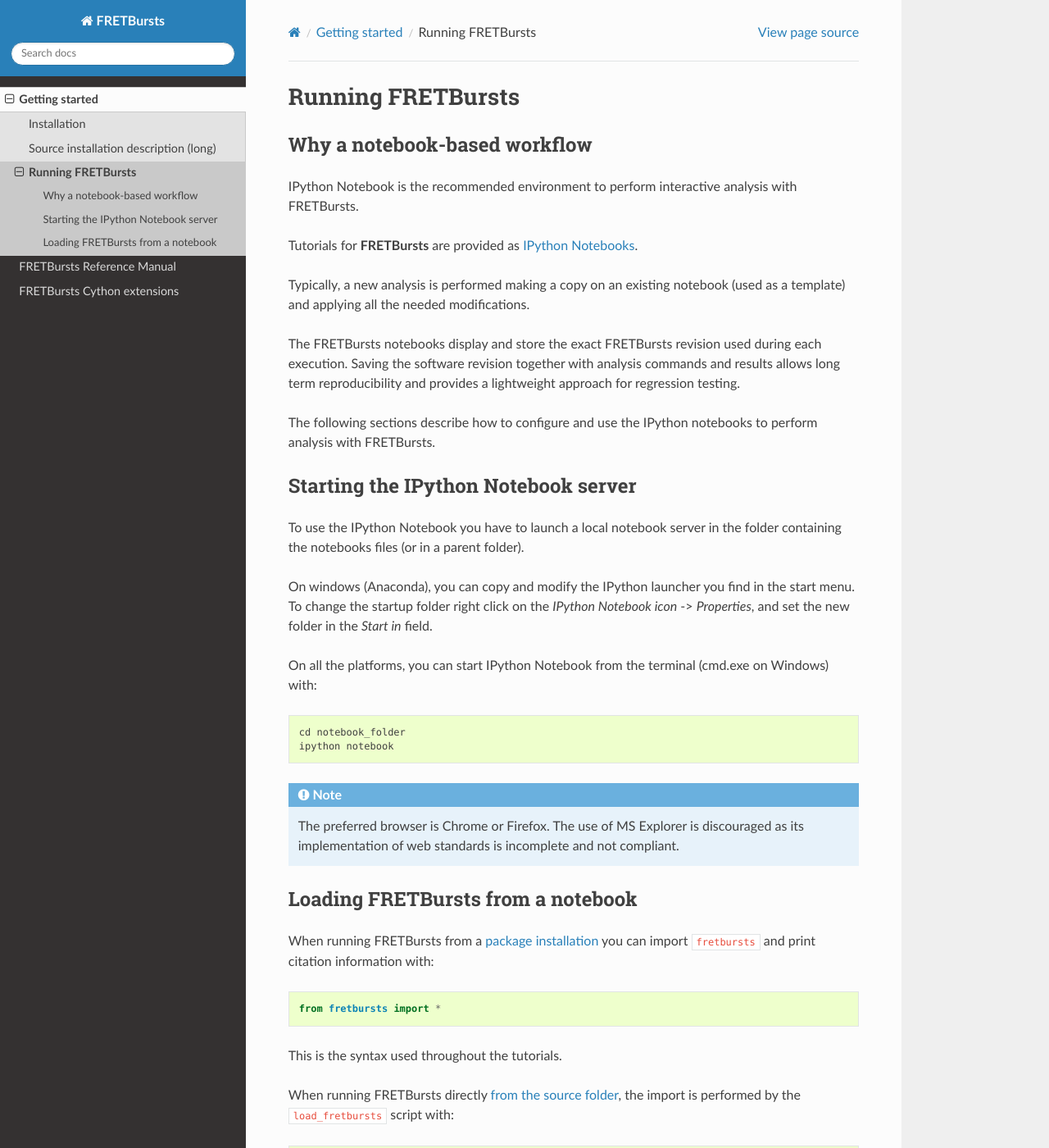
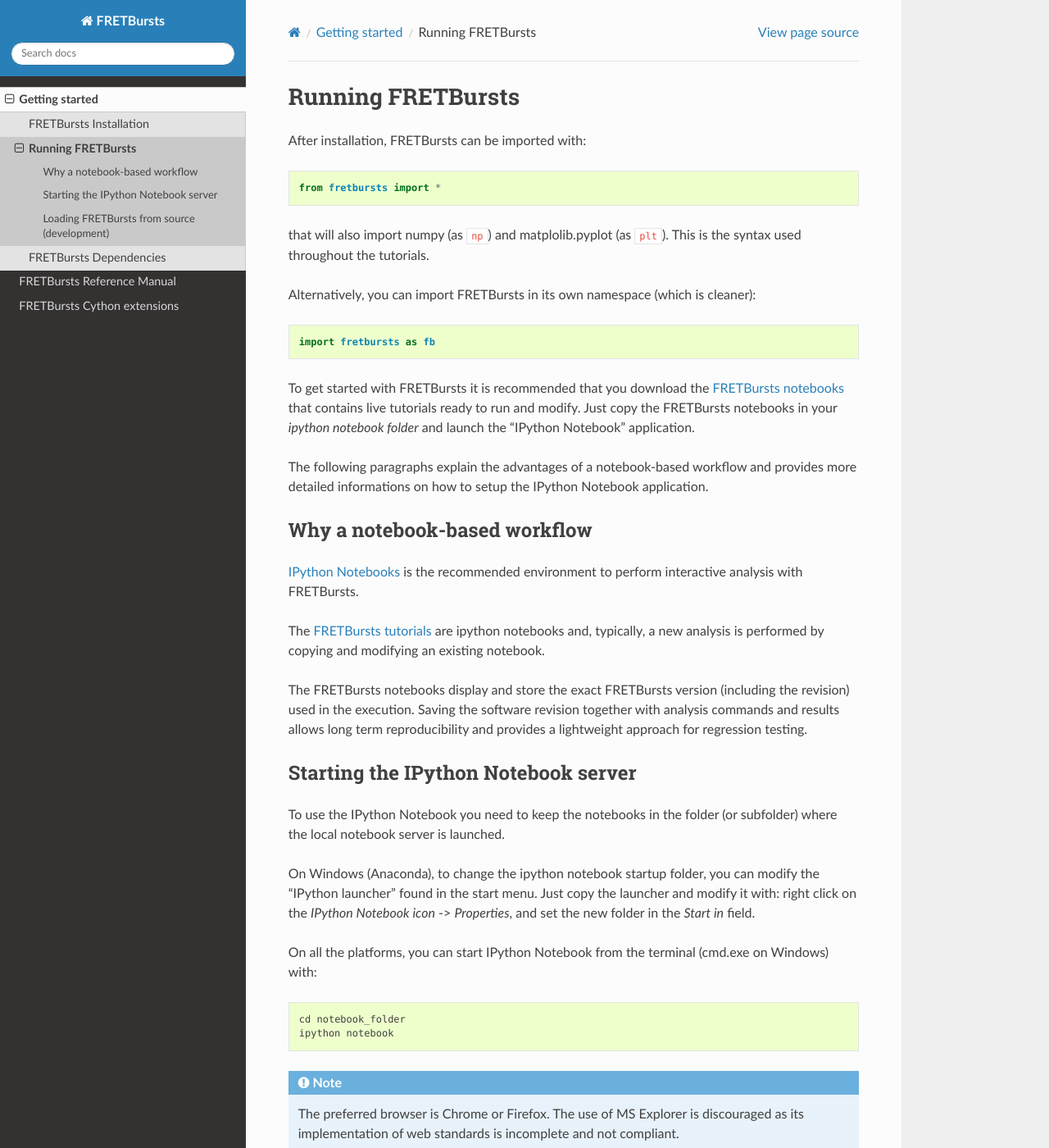
Before and after one commit to tritemio/FRETBursts, a Sphinx documentation site: the page built from docs/source/notebook_workflow.rst, in a window 1280 px wide and 1400 px high. Shown: the whole window at 82% size. Built offline with Sphinx 7.4.7 and the Read the Docs theme 2.0.0, drawn with Linux system fonts in a browser that asks for light colours; the version number could not be read and is left out; some of the changed text lies outside the part shown.

Commit message:
Docs: updated installation instructions

```diff
--- a/docs/source/getting_started.rst
+++ b/docs/source/getting_started.rst
@@ -7,3 +7,4 @@
 
     installation
     notebook_workflow
+    dependencies
--- a/docs/source/notebook_workflow.rst
+++ b/docs/source/notebook_workflow.rst
@@ -1,39 +1,57 @@
+.. _running_fretbursts:
+
 Running FRETBursts
 ==================
+
+After installation, FRETBursts can be imported with::
+
+    from fretbursts import *
+
+that will also import numpy (as `np`) and matplolib.pyplot (as `plt`).
+This is the syntax used throughout the tutorials.
+
+Alternatively, you can import FRETBursts in its own namespace
+(which is cleaner)::
+
+    import fretbursts as fb
+
+To get started with FRETBursts it is recommended that you download the
+`FRETBursts notebooks <https://github.com/tritemio/FRETBursts_notebooks/archive/master.zip>`__
+that contains live tutorials ready to run and modify. Just copy the
+FRETBursts notebooks in your *ipython notebook folder* and launch
+the "IPython Notebook" application.
+
+The following paragraphs explain the advantages of a notebook-based
+workflow and provides more detailed informations on how to setup
+the IPython Notebook application.
 
 Why a notebook-based workflow
 -----------------------------
 
-IPython Notebook is the recommended environment to perform interactive
-analysis with FRETBursts.
+`IPython Notebooks <http://ipython.org/notebook.html>`__ is the recommended
+environment to perform interactive analysis with FRETBursts.
 
-Tutorials for **FRETBursts** are provided as
-`IPython Notebooks <http://ipython.org/notebook.html>`__.
+The `FRETBursts tutorials <https://github.com/tritemio/FRETBursts_notebooks>`_
+are ipython notebooks and, typically,
+a new analysis is performed by copying and modifying an existing notebook.
 
-Typically, a new analysis is performed making a copy on an existing notebook
-(used as a template) and applying all the needed modifications.
-
-The FRETBursts notebooks display and store the exact
-FRETBursts revision used during each execution. Saving the software revision
+The FRETBursts notebooks display and store the exact FRETBursts version
+(including the revision) used in the execution. Saving the software revision
 together with analysis commands and results allows long term reproducibility
 and provides a lightweight approach for regression testing.
-
-The following sections describe how to configure and use the IPython notebooks
-to perform analysis with FRETBursts.
-
 
 .. _ipython_notebook_startup:
 
 Starting the IPython Notebook server
 ------------------------------------
 
-To use the IPython Notebook you have to launch a local notebook server in
-the folder containing the notebooks files (or in a parent folder).
+To use the IPython Notebook you need to keep the notebooks in the folder
+(or subfolder) where the local notebook server is launched.
 
-On windows (Anaconda), you can copy and modify the IPython launcher you find in
-the start menu. To change the startup folder right click on the
-*IPython Notebook icon* -> *Properties*, and set the new folder
-in the *Start in* field.
+On Windows (Anaconda), to change the ipython notebook startup folder,
+you can modify the "IPython launcher" found in the start menu. Just copy the
+launcher and modify it with: right click on the *IPython Notebook icon* ->
+*Properties*, and set the new folder in the *Start in* field.
 
 On all the platforms, you can start IPython Notebook from the terminal
 (cmd.exe on Windows) with::
@@ -48,21 +66,14 @@
     compliant.
 
 
-Loading FRETBursts from a notebook
-----------------------------------
-
-When running FRETBursts from a :ref:`package installation <package_install>`
-you can import ``fretbursts`` and print citation information with::
-
-    from fretbursts import *
-
-This is the syntax used throughout the tutorials.
+Loading FRETBursts from source (development)
+--------------------------------------------
 
 When running FRETBursts directly
 :ref:`from the source folder <source_install>`,
 the import is performed by the ``load_fretbursts`` script with::
 
-    %run load_fretbursts
+    %run load_fretbursts --sources
 
-Note that before running this script for the first time you need to run the
-:ref:`Installation notebook <install_notebook>`.
+Note that, before running this script for the first time, you need to run
+the "Installation notebook" (see :ref:`source_install`).
```
Also changed, not shown: README.md (+15 -15 lines), docs/source/dependencies.rst (added, +29 -0 lines), docs/source/installation.rst (+42 -182 lines), docs/source/installation_old.rst (added, +144 -0 lines).
